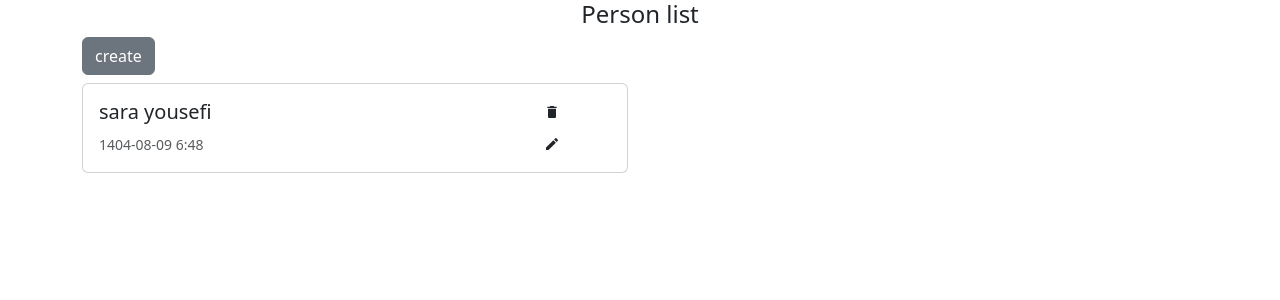
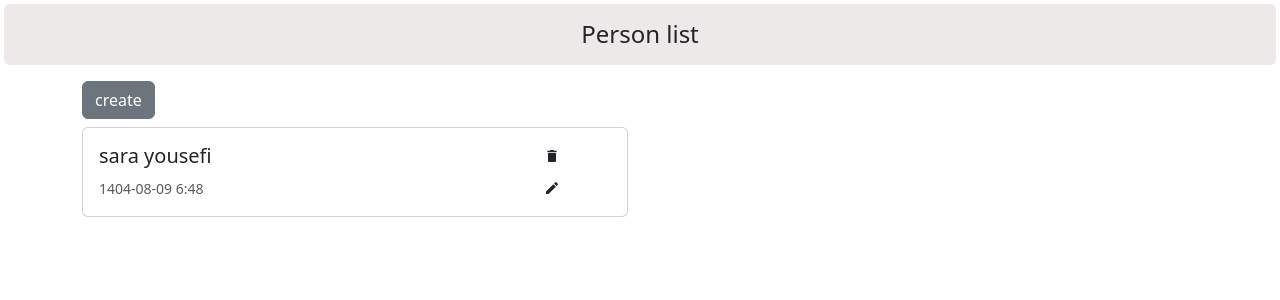
Before and after one commit to sarayousefii/user_list, a React (Create React App) app: page / in a window 1280 px wide. Shown: the top 300 px of the page. Built offline with nearby package versions, Linux system fonts and the light colour scheme.

Commit message:
change style

```diff
--- a/src/App.tsx
+++ b/src/App.tsx
@@ -22,12 +22,14 @@ const App = () => {
     }])
   },[])
   return (
-    <div className="container">
-      <h4 className="text-center">Person list</h4>
-      <AddUser persons={person} setPersons={setPerson}/>
-      <PersonList persons={person} setPersons={setPerson} />
+    <>
+      <h4 className="text-center p-3 m-1 mb-3 rounded" style={{backgroundColor:"#ede9e9"}}>Person list</h4>
+      <div className="container">
+        <AddUser persons={person} setPersons={setPerson}/>
+        <PersonList persons={person} setPersons={setPerson} />
 
-    </div>
+      </div>
+    </>
   );
 }
 
```
